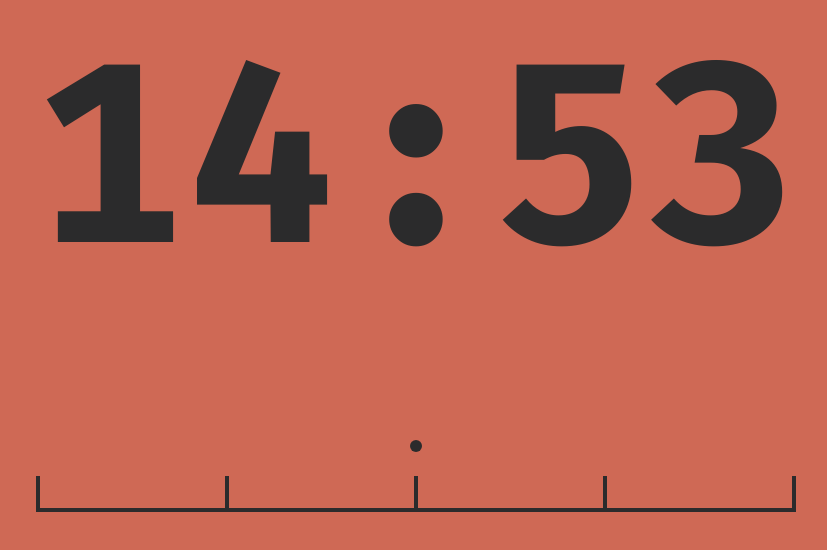
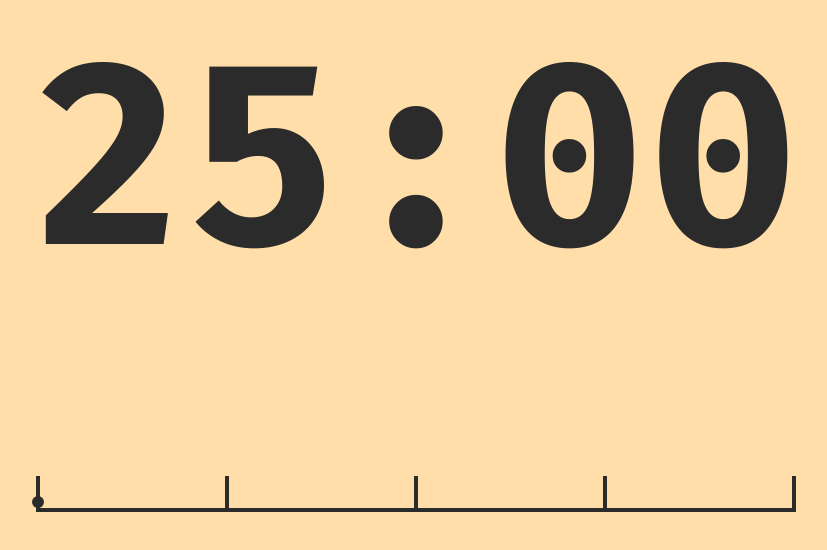
Before and after one commit to loonkwil/pomodoro-timer, a Next.js app: page / in a window 1280 px wide. Shown: the part 142-692 px from the top of the page, without its empty margins (224-1051 px from the left). Built offline with nearby package versions, Linux system fonts and the light colour scheme.

Commit message:
Implement basic functionalities

```diff
--- /dev/null
+++ b/app/components/App.tsx
@@ -0,0 +1,62 @@
+import { useCallback } from "react";
+import Time from "@/app/components/Time";
+import RangeInput from "@/app/components/RangeInput";
+import usePomodoro from "@/app/hooks/usePomodoro";
+
+export default function App({
+  numberOfPomodoros,
+  lengths,
+}: {
+  numberOfPomodoros: number;
+  lengths: { pomodoro: number; break: number };
+}) {
+  const {
+    timeLeftFromCurrentSession,
+    completedPomodoros,
+    setCompletedPomodoros,
+    type,
+    isPlaying,
+    setPlaying,
+  } = usePomodoro({ numberOfPomodoros, lengths });
+
+  const handleChange = useCallback(
+    (value: number) => {
+      if (value < numberOfPomodoros) {
+        setCompletedPomodoros(value);
+      }
+    },
+    [numberOfPomodoros, setCompletedPomodoros],
+  );
+
+  const handleClick = useCallback(
+    (e: React.MouseEvent<HTMLElement>) => {
+      if ((e.target as HTMLElement).nodeName === "INPUT") {
+        return;
+      }
+
+      setPlaying((isPlaying) => !isPlaying);
+    },
+    [setPlaying],
+  );
+
+  const state = isPlaying ? type : null;
+  return (
+    <div
+      className="app-container"
+      style={{ "--state": state } as React.CSSProperties}
+      onClick={handleClick}
+    >
+      <div className="app">
+        <Time timeLeft={timeLeftFromCurrentSession} />
+        <RangeInput
+          onChange={handleChange}
+          min={0}
+          max={numberOfPomodoros}
+          step={1}
+          numberOfMarkers={numberOfPomodoros - 1}
+          value={completedPomodoros}
+        />
+      </div>
+    </div>
+  );
+}
--- /dev/null
+++ b/app/components/RangeInput.tsx
@@ -0,0 +1,66 @@
+import { roundNearest } from "@/app/lib/utils";
+
+export default function RangeInput({
+  value,
+  min = 0,
+  max,
+  step = 1,
+  numberOfMarkers = 0,
+  onChange,
+}: {
+  value: number;
+  min?: number;
+  max: number;
+  step?: number;
+  numberOfMarkers: number;
+  onChange: (value: number) => void;
+}) {
+  function handleInput(e: React.FormEvent<HTMLInputElement>): void {
+    const inputValue = parseFloat(e.currentTarget.value);
+    const nextValue = roundNearest(inputValue, step);
+    if (nextValue !== value) {
+      onChange(nextValue);
+    }
+  }
+
+  function handleKeyDown(e: React.KeyboardEvent<HTMLInputElement>): void {
+    let nextValue = value;
+    switch (e.key) {
+      case "ArrowLeft":
+      case "ArrowDown": {
+        nextValue = roundNearest(nextValue, step);
+        if (nextValue >= value) {
+          nextValue -= step;
+        }
+        nextValue = Math.max(nextValue, min);
+        break;
+      }
+      case "ArrowRight":
+      case "ArrowUp": {
+        nextValue = roundNearest(nextValue, step);
+        if (nextValue <= value) {
+          nextValue += step;
+        }
+        nextValue = Math.min(nextValue, max);
+        break;
+      }
+    }
+
+    if (nextValue !== value) {
+      onChange(nextValue);
+    }
+  }
+
+  return (
+    <input
+      type="range"
+      min={min}
+      max={max}
+      step={0.001}
+      value={value}
+      onKeyDown={handleKeyDown}
+      onInput={handleInput}
+      style={{ "--number-of-markers": numberOfMarkers } as React.CSSProperties}
+    />
+  );
+}
--- /dev/null
+++ b/app/components/Time.tsx
@@ -0,0 +1,5 @@
+import { formatTime } from "@/app/lib/utils";
+
+export default function Time({ timeLeft }: { timeLeft: number }) {
+  return <time>{formatTime(timeLeft)}</time>;
+}
--- a/app/globals.css
+++ b/app/globals.css
@@ -56,7 +56,7 @@
       }
     }
 
-    @container style(--state: short-break) {
+    @container style(--state: break) {
       --progress-bar-thumb-position: 0;
       --bg: var(--blue);
       @media (prefers-color-scheme: dark) {
@@ -84,13 +84,9 @@
 
       position: relative;
       width: 100%;
+      margin: 0;
       appearance: none;
       background: transparent;
-
-      &:focus {
-        --progress-bar-stroke: var(--yellow);
-        outline: none;
-      }
 
       &::-webkit-slider-runnable-track {
         appearance: none;
@@ -131,7 +127,7 @@
           transparent calc(100% - var(--progress-bar-line-width)),
           var(--progress-bar-stroke) calc(100% - var(--progress-bar-line-width))
         );
-        background-size: 25%;
+        background-size: calc(100% / (var(--number-of-markers, 0) + 1));
       }
     }
   }
--- /dev/null
+++ b/app/hooks/usePomodoro.ts
@@ -0,0 +1,55 @@
+import useStopwatch from "@/app/hooks/useStopwatch";
+
+export default function usePomodoro({
+  numberOfPomodoros,
+  lengths,
+}: {
+  numberOfPomodoros: number;
+  lengths: { pomodoro: number; break: number };
+}): {
+  timeLeftFromCurrentSession: number;
+  completedPomodoros: number;
+  setCompletedPomodoros: React.Dispatch<React.SetStateAction<number>>;
+  type: "pomodoro" | "break";
+  isPlaying: boolean;
+  setPlaying: React.Dispatch<React.SetStateAction<boolean>>;
+} {
+  const { time, setTime, isPlaying, setPlaying } = useStopwatch(200);
+
+  const cycleLength = lengths.pomodoro + lengths.break;
+  const completedCycles = Math.floor(time / cycleLength);
+  const uncompletedCycleTime = time % cycleLength;
+  const type = uncompletedCycleTime < lengths.pomodoro ? "pomodoro" : "break";
+
+  let timeLeftFromCurrentSession: number;
+  let completedPomodoros: number;
+  if (type === "pomodoro") {
+    timeLeftFromCurrentSession = lengths.pomodoro - uncompletedCycleTime;
+    completedPomodoros =
+      completedCycles + uncompletedCycleTime / lengths.pomodoro;
+  } else {
+    timeLeftFromCurrentSession = cycleLength - uncompletedCycleTime;
+    completedPomodoros = completedCycles + 1;
+  }
+
+  if (completedPomodoros >= numberOfPomodoros) {
+    setTime(0);
+  }
+
+  function setCompletedPomodoros(valueOrFn: React.SetStateAction<number>) {
+    const value =
+      typeof valueOrFn === "function"
+        ? valueOrFn(completedPomodoros)
+        : valueOrFn;
+    setTime(value * cycleLength);
+  }
+
+  return {
+    timeLeftFromCurrentSession,
+    completedPomodoros,
+    setCompletedPomodoros,
+    type,
+    isPlaying,
+    setPlaying,
+  };
+}
--- /dev/null
+++ b/app/hooks/useStopwatch.ts
@@ -0,0 +1,77 @@
+import { useEffect, useReducer } from "react";
+
+type State = {
+  time: number;
+  isPlaying: boolean;
+  lastChecked: number | null;
+};
+
+type Action =
+  | { type: "TICK"; payload: { now: number } }
+  | { type: "SET_TIME"; payload: { time: number } }
+  | { type: "SET_PLAYING"; payload: { isPlaying: boolean; now: number } };
+
+function reducer(state: State, { type, payload }: Action): State {
+  switch (type) {
+    case "TICK": {
+      const { now } = payload;
+      const lastChecked = state.lastChecked ?? payload.now;
+      const time = state.time + now - lastChecked;
+      return { ...state, time, lastChecked: now };
+    }
+    case "SET_TIME": {
+      const { time } = payload;
+      return { ...state, time, lastChecked: null, isPlaying: false };
+    }
+    case "SET_PLAYING": {
+      const { isPlaying, now } = payload;
+      const lastChecked = state.lastChecked ?? payload.now;
+      const time = isPlaying ? state.time : state.time + now - lastChecked;
+      return { ...state, time, isPlaying, lastChecked: now };
+    }
+    default:
+      return state;
+  }
+}
+
+export default function useStopwatch(interval: number = 1_000): {
+  time: number;
+  setTime: React.Dispatch<React.SetStateAction<number>>;
+  isPlaying: boolean;
+  setPlaying: React.Dispatch<React.SetStateAction<boolean>>;
+} {
+  const [state, dispatch] = useReducer(reducer, {
+    time: 0,
+    isPlaying: false,
+    lastChecked: null,
+  });
+
+  function setTime(valueOrFn: React.SetStateAction<number>) {
+    const time =
+      typeof valueOrFn === "function" ? valueOrFn(state.time) : valueOrFn;
+    dispatch({ type: "SET_TIME", payload: { time } });
+  }
+
+  function setPlaying(valueOrFn: React.SetStateAction<boolean>) {
+    const isPlaying =
+      typeof valueOrFn === "function" ? valueOrFn(state.isPlaying) : valueOrFn;
+    dispatch({
+      type: "SET_PLAYING",
+      payload: { isPlaying, now: performance.now() },
+    });
+  }
+
+  useEffect(() => {
+    if (!state.isPlaying) {
+      return;
+    }
+
+    const tick = setInterval(() => {
+      dispatch({ type: "TICK", payload: { now: performance.now() } });
+    }, interval);
+
+    return () => clearInterval(tick);
+  }, [state.isPlaying, interval]);
+
+  return { time: state.time, setTime, isPlaying: state.isPlaying, setPlaying };
+}
--- /dev/null
+++ b/app/lib/utils.ts
@@ -0,0 +1,12 @@
+export function formatTime(ms: number): string {
+  // 1970-01-01T00:02:00.000Z
+  //               ^^^^^
+  return new Date(ms).toISOString().substring(14, 19);
+}
+
+/**
+ * @example roundNearest(13, 5) // => 15
+ */
+export function roundNearest(value: number, step: number): number {
+  return Math.round(value / step) * step;
+}
--- a/app/page.tsx
+++ b/app/page.tsx
@@ -1,15 +1,12 @@
+"use client";
+
+import App from "@/app/components/App";
+
+const config = {
+  numberOfPomodoros: 4,
+  lengths: { pomodoro: 25 * 60 * 1000, break: 5 * 60 * 1000 },
+};
+
 export default function Home() {
-  const state = "pomodoro";
-
-  return (
-    <div
-      className="app-container"
-      style={{ "--state": state } as React.CSSProperties}
-    >
-      <div className="app">
-        <time>14:53</time>
-        <input type="range" min="0" max="100" step="25" />
-      </div>
-    </div>
-  );
+  return <App {...config} />;
 }
--- a/next.config.js
+++ b/next.config.js
@@ -1,4 +1,6 @@
 /** @type {import('next').NextConfig} */
-const nextConfig = {}
+const nextConfig = {
+  output: "export",
+};
 
-module.exports = nextConfig
+module.exports = nextConfig;
```
